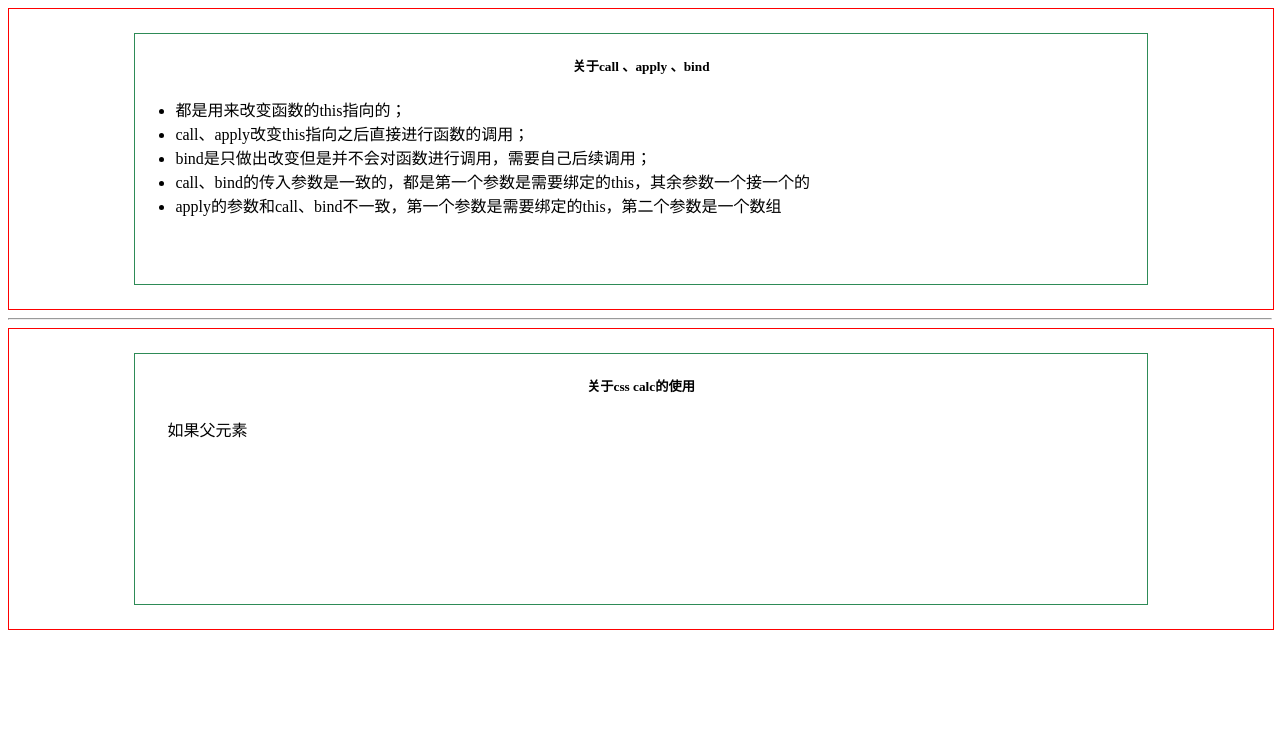
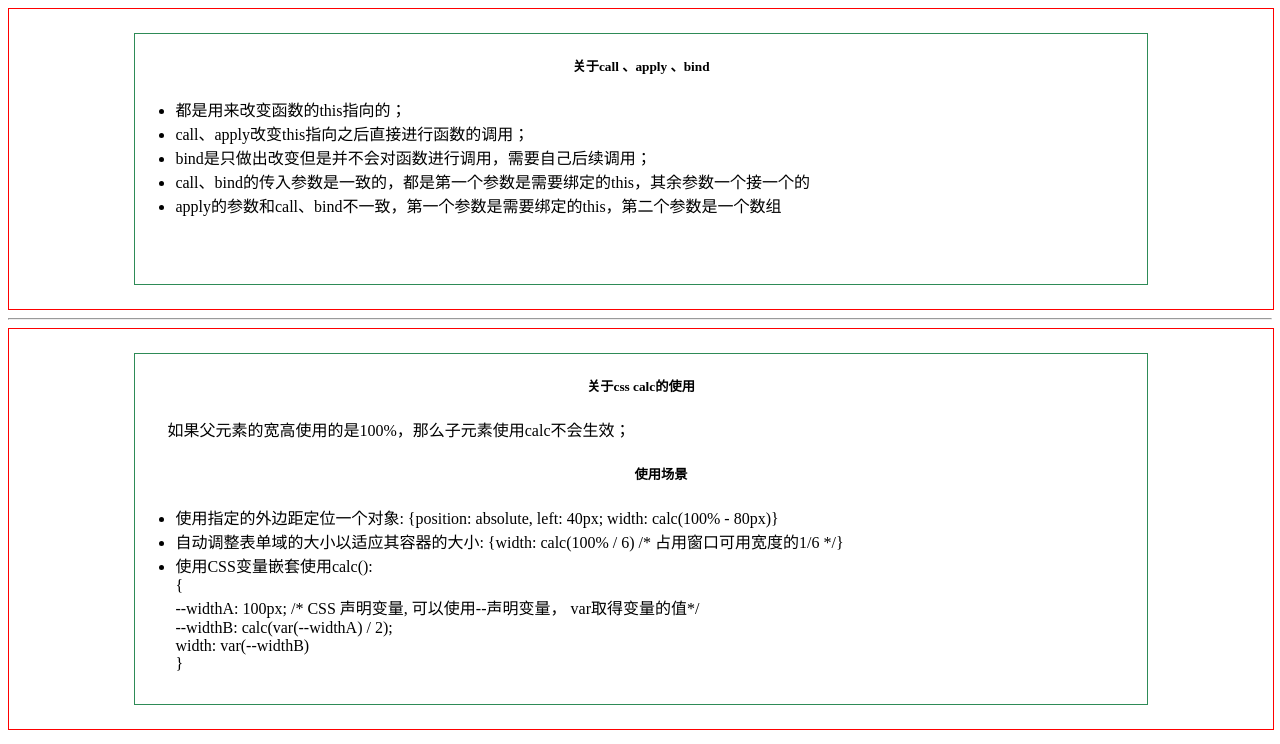
Before and after one commit to Kitetop/Front-practive, a plain HTML site: page myCall/myCall.html in a window 1280 px wide. Drawn offline with Linux system fonts and the light colour scheme.

Commit message:
(add): 使用了calc，添加了一些关于calc的介绍

```diff
--- a/myCall/myCall.html
+++ b/myCall/myCall.html
@@ -7,7 +7,8 @@
     <link href="./myCall.css" type="text/css" rel="stylesheet" />
 </header>
 <body>
-        <div style="display: flex; border: 1px solid red; width: 100%; height: 300px; justify-content: center; align-items: center;">
+    <div
+        style="display: flex; border: 1px solid red; width: 100%; height: 300px; justify-content: center; align-items: center;">
         <div style="width: 80%; border: 1px solid seagreen; height: calc(100% - 50px);">
             <h5>关于call 、apply 、bind</h5>
             <ul>
@@ -19,11 +20,24 @@
             </ul>
         </div>
     </div>
-        <hr/>
-        <div style="display: flex; border: 1px solid red; width: 100%; height: 300px; justify-content: center; align-items: center;">
+    <hr />
+    <div
+        style="display: flex; border: 1px solid red; width: 100%; height: 400px; justify-content: center; align-items: center;">
         <div style="width: 80%; border: 1px solid seagreen; height: calc(100% - 50px);">
             <h5>关于css calc的使用</h5>
-                <p>如果父元素</p>
+            <p>如果父元素的宽高使用的是100%，那么子元素使用calc不会生效；</p>
+            <ul>
+                <h5>使用场景</h5>
+                <li>使用指定的外边距定位一个对象: {position: absolute, left: 40px; width: calc(100% - 80px)}</li>
+                <li>自动调整表单域的大小以适应其容器的大小: {width: calc(100% / 6) /* 占用窗口可用宽度的1/6 */}</li>
+                <li>使用CSS变量嵌套使用calc(): <br />
+                    {<br />
+                    <span>--widthA</span>: 100px; /* CSS 声明变量, 可以使用--声明变量， var取得变量的值*/ <br />
+                    <span>--widthB</span>: calc(var(--widthA) / 2);<br />
+                    <span>width</span>: var(--widthB)<br />
+                    }
+                </li>
+            </ul>
         </div>
     </div>
 </body>
```
Lines whose indentation alone changed are shown as unchanged.
